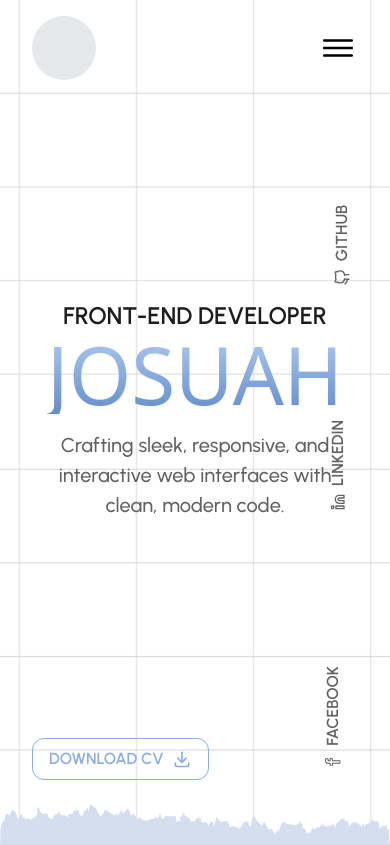
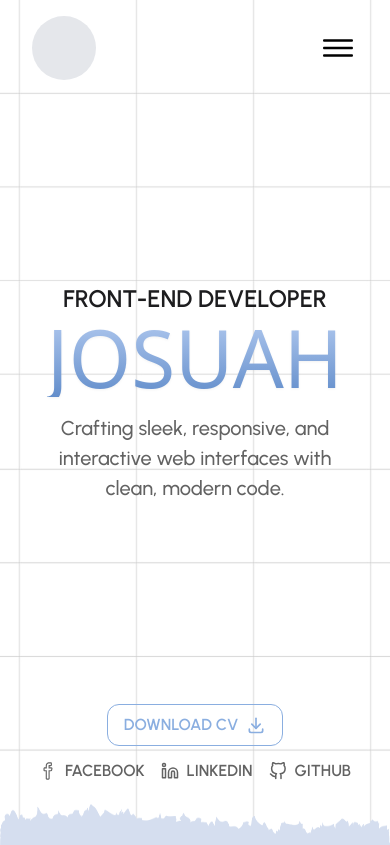
Before and after one commit to mrkjshcabute/josh-cabute, a React (Vite) app: page / in a window 390 px wide. Shown: the top 845 px of the page. Built offline with nearby package versions, Linux system fonts and the light colour scheme; a web font is replaced by a local one.

Commit message:
fix socials

```diff
--- a/src/pages/About.jsx
+++ b/src/pages/About.jsx
@@ -58,7 +58,7 @@ const About = () => {
         </ul>
 
         <div className='mt-20 mx-8 md:absolute md:top-0 md:left-[40%]'>
-          <div className="text-[18px] w-full md:w-[60vw] xl:w-200">
+          <div className="text-[18px] w-full md:w-[60vw] lg:w-180 xl:w-200">
             <h4 className='text-[#395886] font-bold text-[20px]'>Technology Stacks</h4>
             <div className='flex flex-wrap gap-4 bg-[#F0F3FA] justify-center md:justify-start p-4 md:px-8 shadow-xl border-1 border-black rounded-2xl md:mr-20 mt-4'>
               <div className='flex items-center gap-2 bg-white p-1 px-4 rounded-full shadow-md'>
@@ -116,7 +116,7 @@ const About = () => {
             </div>
           </div>
 
-          <div className="text-[18px] mt-8 w-full md:w-[60vw] xl:w-200">
+          <div className="text-[18px] mt-8 w-full md:w-[60vw] lg:w-180 xl:w-200">
             <h4 className='text-[#395886] font-bold text-[20px]'>Interesting Hobbies</h4>
             <div className='flex flex-wrap gap-4 bg-[#F0F3FA] p-4 px-8 shadow-xl border-1 border-black rounded-2xl md:mr-20 mt-4 md:h-40 items-center'>
               <p className='text-center'>Code by day. Stories, soundtracks, and series by night. My escape? Wattpad chapters, cinematic worlds, and music that feels like a second heartbeats.</p>
--- a/src/pages/Home.jsx
+++ b/src/pages/Home.jsx
@@ -42,23 +42,23 @@ const Home = () => {
                 <p className='text-[20px] md:text-[24px] text-wrap text-[#626262] font-medium mx-8 md:mx-20'>Crafting sleek, responsive, and interactive web interfaces with clean, modern code.</p>
             </div>
 
-            <div className='flex justify-between items-end mx-8 md:mx-12'>
-                <button className='flex space-x-2 items-center border-1 border-[#8AAEE0] rounded-xl p-2 px-4 text-[#8AAEE0] hover:bg-[#8AAEE0] hover:text-white focus:bg-[#8AAEE0] focus:text-white'>
+            <div className='flex flex-col md:flex-row md:justify-between items-center mx-8 md:mx-12 gap-4'>
+                <button className='flex space-x-2 items-center border-1 border-[#8AAEE0] rounded-xl p-2 px-4 text-[#8AAEE0] hover:bg-[#8AAEE0] hover:text-white focus:bg-[#8AAEE0] focus:text-white w-fit justify-center'>
                     <p className='font-semibold'>DOWNLOAD CV</p>
                     <TbDownload size={20}/>
                 </button>
 
-                <div className='text-[#626262] font-semibold'>
-                    <a href='#' target='_blank' className='flex items-center transform -rotate-90 gap-2 absolute right-[1.5%] bottom-[14%] hover:text-[#395886] focus:text-[#395886]'>
-                        <SlSocialFacebook className='leading-none'/>
+                <div className='text-[#626262] font-semibold flex gap-4 md:gap-8'>
+                    <a href='#' target='_blank' className='flex items-center lg:transform lg:-rotate-90 gap-2 lg:absolute lg:right-[1.5%] lg:bottom-[14%] hover:text-[#395886] focus:text-[#395886]'>
+                        <SlSocialFacebook className='leading-none text-[18px]'/>
                         <p className='leading-none'>FACEBOOK</p>
                     </a>
-                    <a href='#' target='_blank' className='flex items-center transform -rotate-90 gap-2 absolute right-[1.8%] bottom-[44%] hover:text-[#395886] focus:text-[#395886]'>
-                        <LuLinkedin className='leading-none'/>
+                    <a href='#' target='_blank' className='flex items-center lg:transform lg:-rotate-90 gap-2 lg:absolute lg:right-[1.8%] lg:bottom-[44%] hover:text-[#395886] focus:text-[#395886]'>
+                        <LuLinkedin className='leading-none text-[18px]'/>
                         <p className='leading-none'>LINKEDIN</p>
                     </a>
-                    <a href='#' target='_blank' className='flex items-center transform -rotate-90 gap-2 absolute right-[2%] bottom-[70%] hover:text-[#395886] focus:text-[#395886]'>
-                        <FiGithub className='leading-none'/>
+                    <a href='#' target='_blank' className='flex items-center lg:transform lg:-rotate-90 gap-2 lg:absolute lg:right-[2%] lg:bottom-[70%] hover:text-[#395886] focus:text-[#395886]'>
+                        <FiGithub className='leading-none text-[18px]'/>
                         <p className='leading-none'>GITHUB</p>
                     </a>
                 </div>
```
